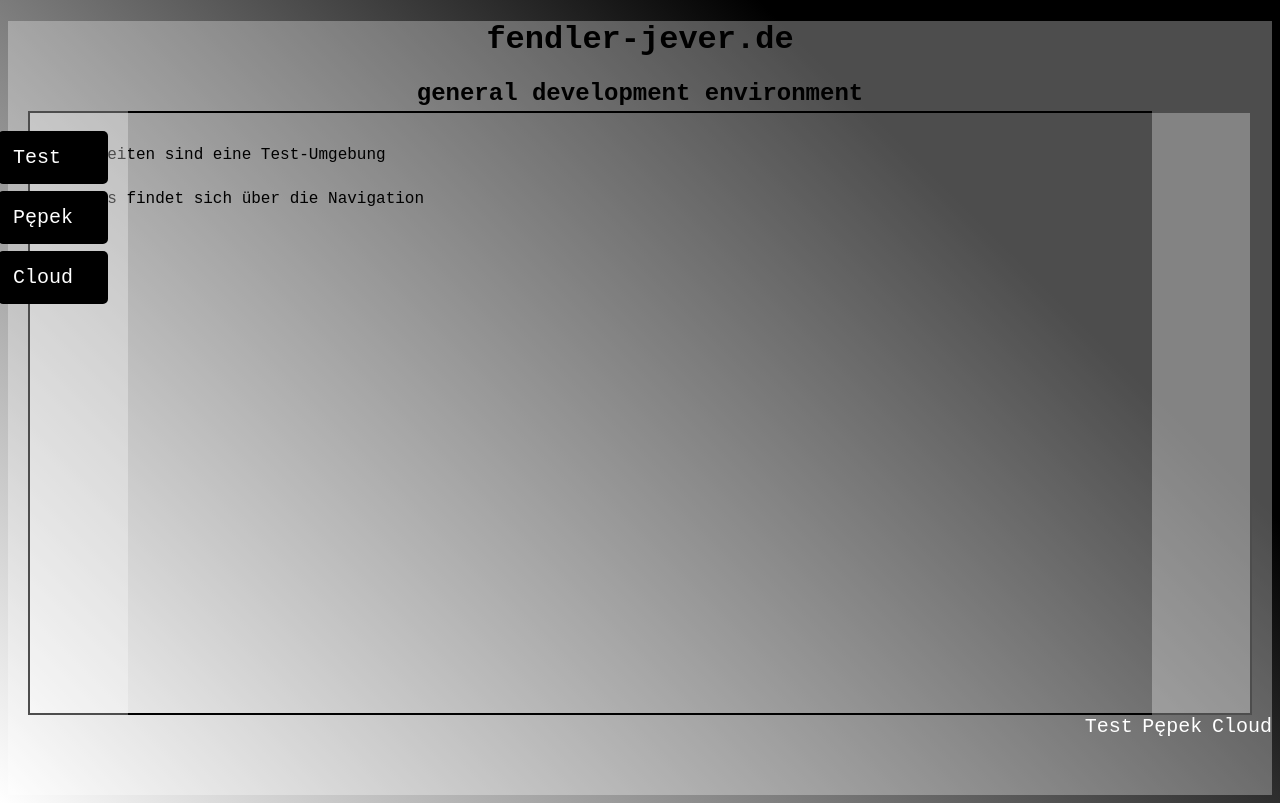
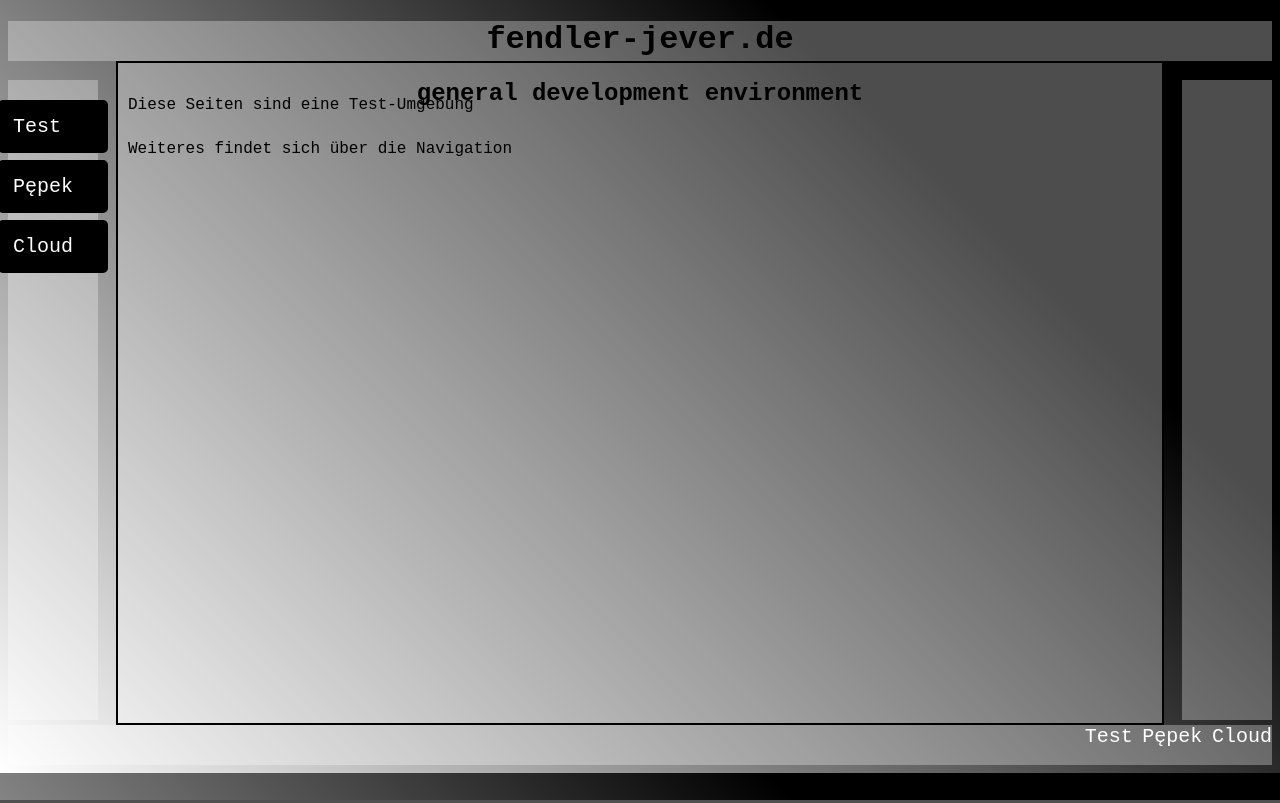
Before and after one commit to muffinmaster1024/muffinmaster1024.github.io, a PHP site: page / in a window 1280 px wide. Run offline with PHP 8.4, Linux system fonts and the light colour scheme.

Commit message:
Update general.css

```diff
--- a/general.css
+++ b/general.css
@@ -11,18 +11,18 @@ header, main, footer, aside, nav {
     background: rgba(255, 255, 255, 0.3);
 }
 header{
-    height: 90px;
+    height: 5vh;
     text-align: center;
     margin: auto;
 }
 footer{
-    height: 80px;
+    height: 5vh;
     text-align: right;
 }
 main{
     clear: both;
-    width: 1200px;
-    height: 580px;
+    width: 80vw;
+    height: 80vh;
     border: 2px solid rgb(0,0,0);
     padding: 10px;
     margin-left: auto;
@@ -32,10 +32,10 @@ aside{
     right: 8px;
 }
 aside, nav{
-    width: 120px;
-    height: 604px;
+    width: 7vw;
+    height: 80vh;
     position: absolute;
-    top: 111px;
+    top: 10vh;
 }
 #mySidenav a {
     position: absolute;
```
